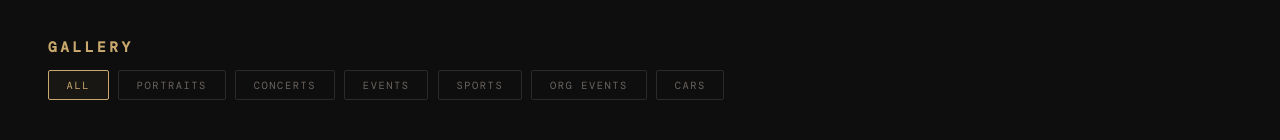
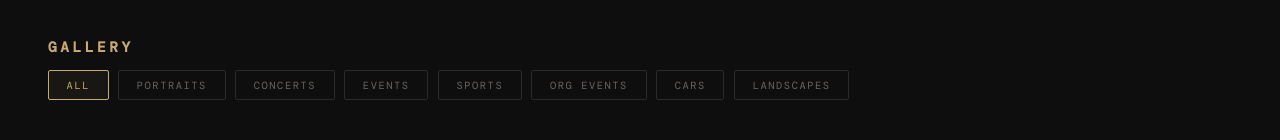
Before and after one commit to vayporizer/jpgs-by-jpg, a Next.js app in the folder nextjs/: page / in a window 1280 px wide. Shown: the part 812-952 px from the top of the page. Built offline with nearby package versions, Linux system fonts and the light colour scheme; a web font is replaced by a local one.

Commit message:
Added slow shutter photos to main gallery

```diff
--- a/nextjs/app/page.js
+++ b/nextjs/app/page.js
@@ -7,6 +7,12 @@ import albums from '../data/albums';
 
 // ── Gallery data for the main page (crème de la crème) ────────
 const galleryEvents = [
+  {
+    category: 'landscapes',
+    name: 'Katipunan in Slow Shutter',
+    meta: 'Landscapes · October 2026',
+    photos: ['/pictures/JPG_6670-5.jpg'],
+  },
   {
     category: 'org-events',
     name: 'RecWeek 2026',
@@ -43,6 +49,18 @@ const galleryEvents = [
     photos: [3, 6, 8, 9, 10].map(n => `/pictures/Reese at 18 (${n}).JPG`),
   },
   {
+    category: 'portraits',
+    name: "RecWeek '26 DP Shoots",
+    meta: 'Portraits · August 2026',
+    photos: ['/pictures/RecWeek DPs (2).jpg'],
+  },
+  {
+    category: 'landscapes',
+    name: 'Katipunan in Slow Shutter',
+    meta: 'Landscapes · October 2026',
+    photos: ['/pictures/JPG_6637-2.jpg'],
+  },
+  {
     category: 'sports',
     name: 'COA-M InterOrg Sportsfest',
     meta: 'Sports · Feb-Mar 2026',
@@ -54,6 +72,12 @@ const galleryEvents = [
     name: 'COA-M LEADCon',
     meta: 'Org Event · Mar 2026',
     photos: [14, 17].map(n => `/pictures/COA-M LEADcon (${n}).jpg`),
+  },
+  {
+    category: 'portraits',
+    name: "RecWeek '26 DP Shoots",
+    meta: 'Portraits · August 2026',
+    photos: ['/pictures/RecWeek DPs (1).jpg'],
   },
   {
     category: 'org-events',
@@ -79,7 +103,7 @@ const galleryEvents = [
   },
 ];
 
-const filters = ['all', 'portraits', 'concerts', 'events', 'sports', 'org-events', 'cars'];
+const filters = ['all', 'portraits', 'concerts', 'events', 'sports', 'org-events', 'cars', 'landscapes'];
 
 export default function Home() {
   const [activeFilter, setActiveFilter] = useState('all');
```
Also changed, not shown: 2 other files (tests, documents, lock files or other folders).
